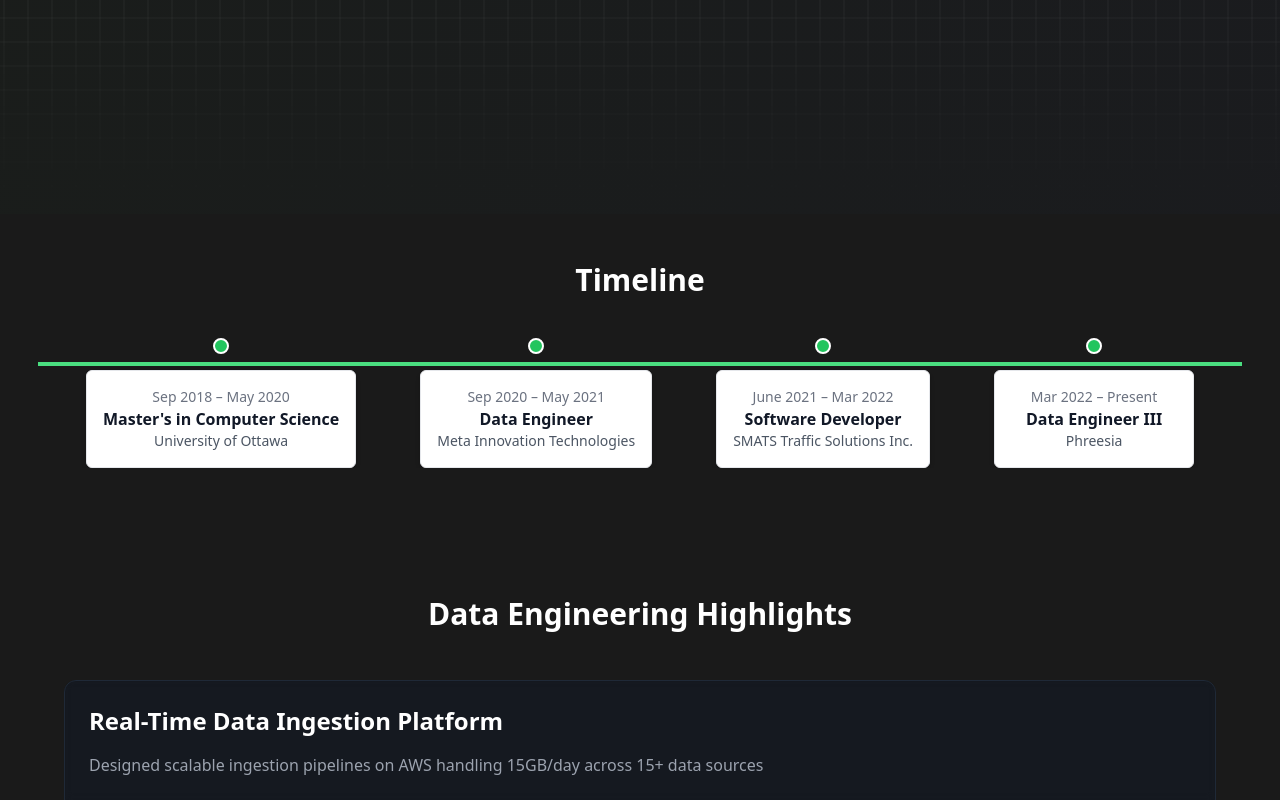
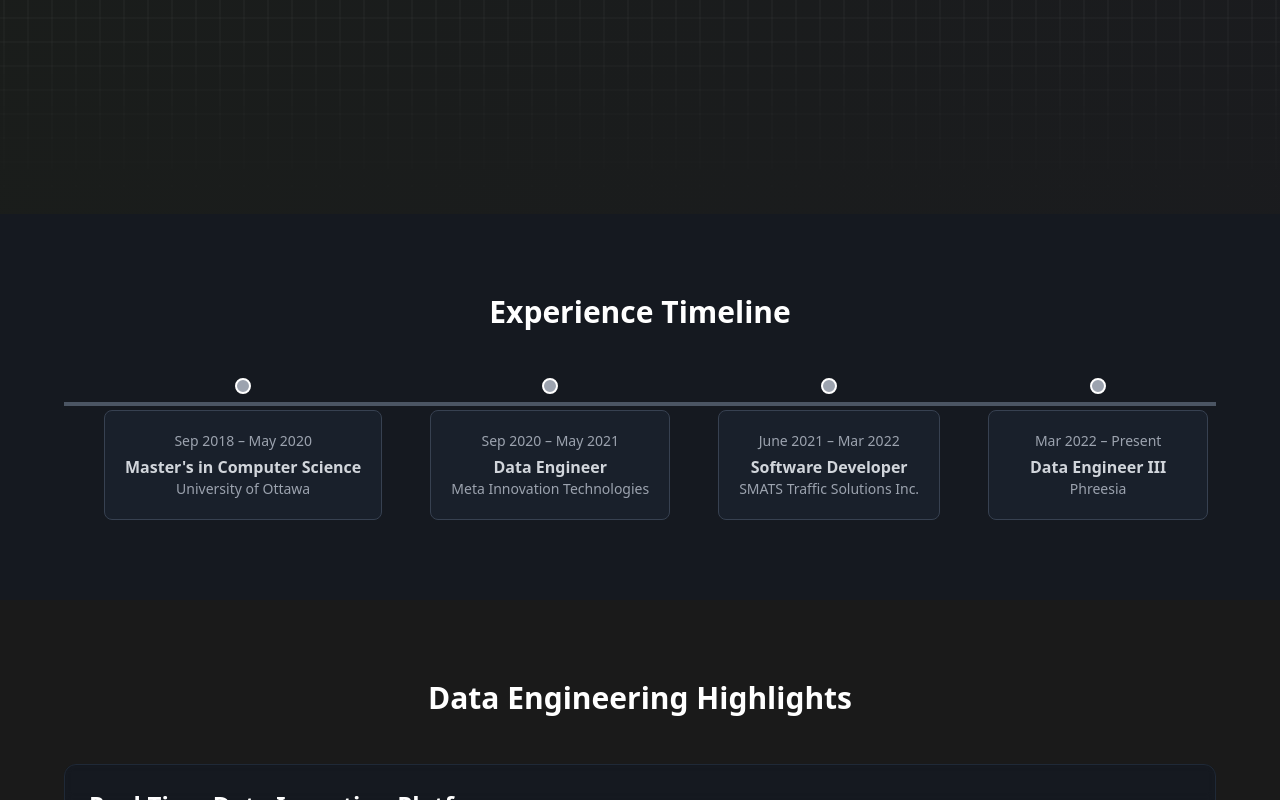
Before and after one commit to vishal225/Portfolio, a Next.js app: page / in a window 1280 px wide. Shown: the part 586-1386 px from the top of the page. Built offline with nearby package versions, Linux system fonts and the light colour scheme.

Commit message:
refactor ExperienceTimeline for improved styling and layout

```diff
--- a/app/components/ExperienceTimeline.tsx
+++ b/app/components/ExperienceTimeline.tsx
@@ -37,31 +37,34 @@ const timeline = [
 
 export default function HorizontalTimeline() {
  return (
-    <section className="py-12 px-4">
-      <h2 className="text-3xl font-bold text-center mb-10">Timeline</h2>
+    <section className="py-20 px-4 bg-gray-900/50">
+      <div className="max-w-6xl mx-auto">
+        <h2 className="text-3xl font-bold mb-12 text-center text-white">Experience Timeline</h2>
+
         <div className="overflow-x-auto">
           <div className="relative flex items-start w-max mx-auto px-4">
             {/* Timeline line */}
-          <div className="absolute top-6 left-0 w-full h-1 bg-green-400" />
+            <div className="absolute top-6 left-0 w-full h-1 bg-gray-600" />
 
-          {/* Items */}
             {timeline.map((item, index) => (
-            <div key={index} className="relative flex flex-col items-center text-center mx-8 min-w-[200px]">
+              <div key={index} className="relative flex flex-col items-center mx-6 min-w-[220px]">
                 {/* Dot */}
-              <div className="w-4 h-4 bg-green-500 rounded-full border-2 border-white z-10 mb-4" />
+                <div className="w-4 h-4 bg-gray-400 rounded-full border-2 border-white z-10 mb-4" />
 
-              {/* Card */}
-              <div className="bg-white shadow-md rounded-md p-4 border w-full">
-                <p className="text-sm text-gray-500">{item.start} – {item.end}</p>
+                {/* Block */}
+                <div className="bg-gray-800/50 border border-gray-700 rounded-lg p-5 text-center w-full">
+                  <p className="text-sm text-gray-400 mb-1">
+                    {item.start} – {item.end}
+                  </p>
                   {item.type === 'education' ? (
                     <>
-                    <p className="font-semibold text-gray-900">{item.degree}</p>
-                    <p className="text-sm text-gray-600">{item.school}</p>
+                      <p className="text-base font-semibold text-gray-300">{item.degree}</p>
+                      <p className="text-sm text-gray-400">{item.school}</p>
                     </>
                   ) : (
                     <>
-                    <p className="font-semibold text-gray-900">{item.role}</p>
-                    <p className="text-sm text-gray-600">{item.company}</p>
+                      <p className="text-base font-semibold text-gray-300">{item.role}</p>
+                      <p className="text-sm text-gray-400">{item.company}</p>
                     </>
                   )}
                 </div>
@@ -69,6 +72,7 @@ export default function HorizontalTimeline() {
             ))}
           </div>
         </div>
+      </div>
     </section>
   );
 }
```
Also changed, not shown: app/components/HeroSection.tsx (line endings or trailing spaces). Lines whose indentation alone changed are shown as unchanged.
